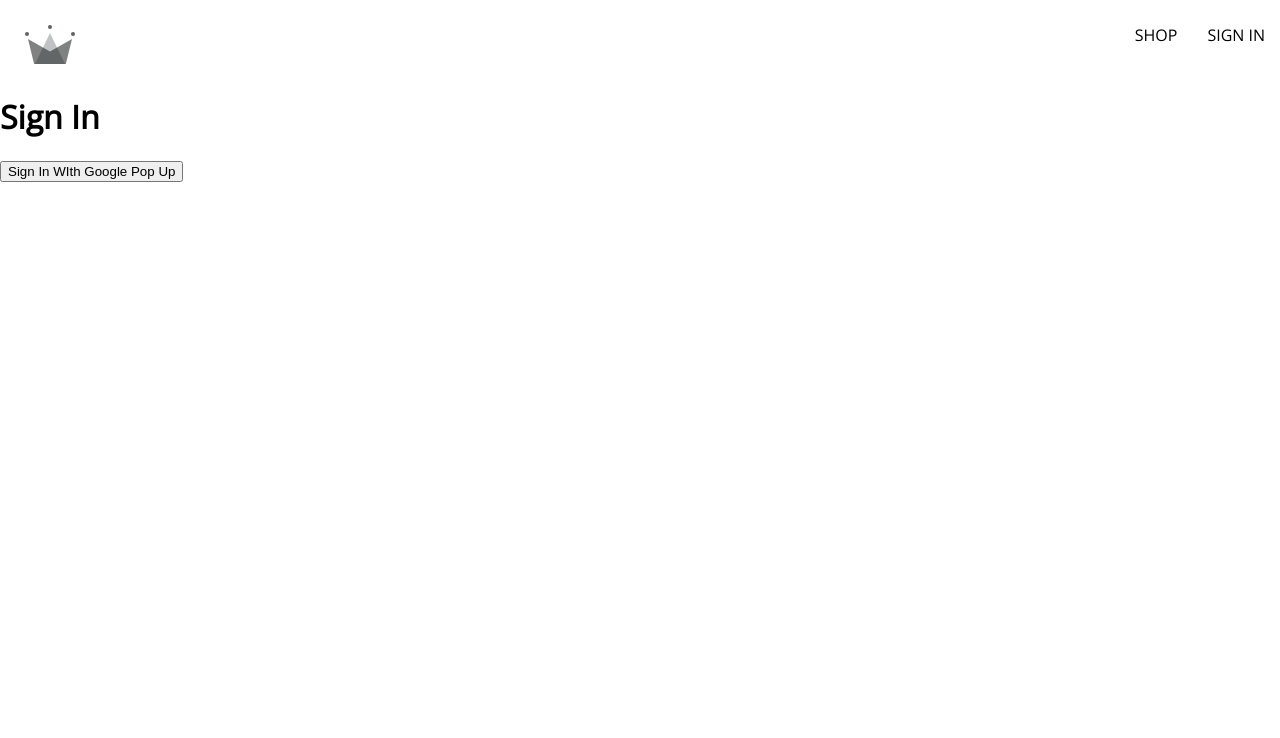
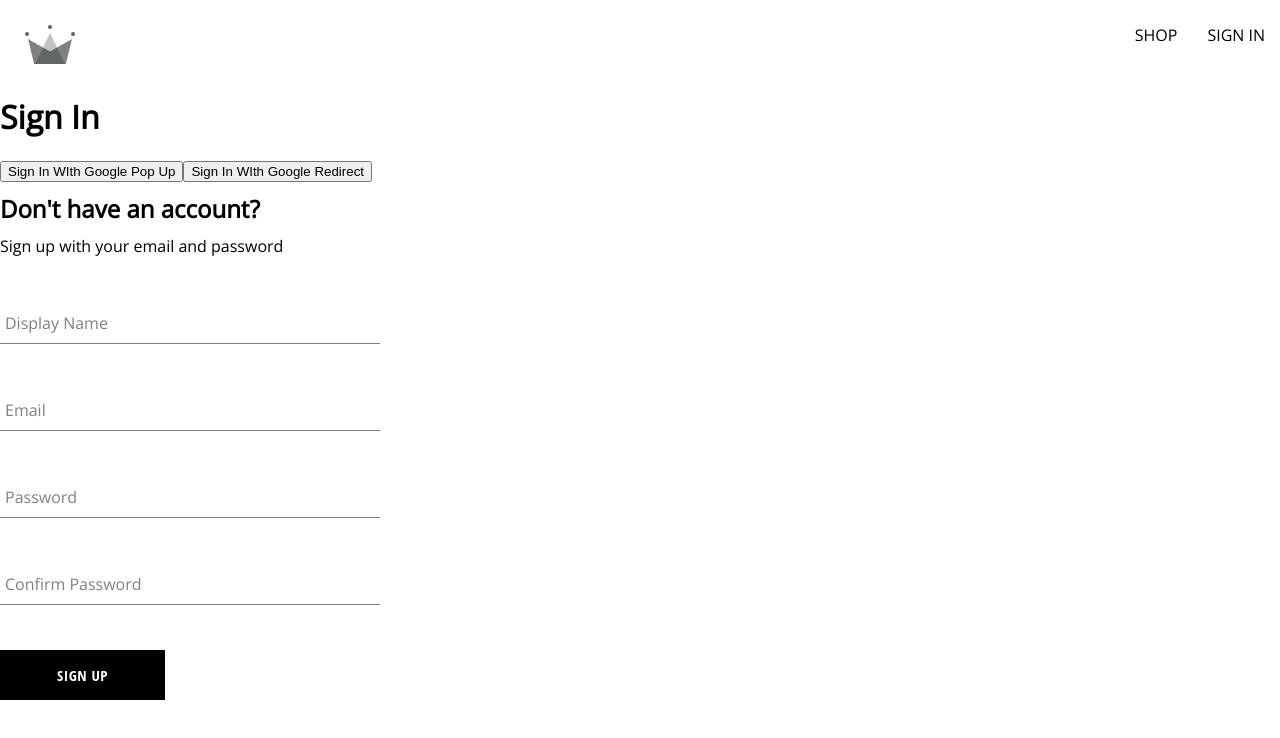
Before and after one commit to AlexanderAdedeji/clothing-phantom, a React (Create React App) app: page /sign-in in a window 1280 px wide. Shown: the top 738 px of the page. Built offline with nearby package versions, Linux system fonts and the light colour scheme.

Commit message:
created sign up component, form input component and button component

```diff
--- /dev/null
+++ b/src/components/button/button.component.jsx
@@ -0,0 +1,21 @@
+import React from "react";
+
+import "./button.styles.scss";
+
+const BUTTON_TYPE_CLASSES = {
+  google: "google-sign-in",
+  inverted: "inverted",
+};
+
+const Button = ({ children, buttonType, ...btnAttributes }) => {
+  return (
+    <button
+      className={`button-container ${BUTTON_TYPE_CLASSES[buttonType]}`}
+      {...btnAttributes}
+    >
+      {children}
+    </button>
+  );
+};
+
+export default Button;
--- /dev/null
+++ b/src/components/button/button.styles.scss
@@ -0,0 +1,46 @@
+.button-container {
+  min-width: 165px;
+  width: auto;
+  height: 50px;
+  letter-spacing: 0.5px;
+  line-height: 50px;
+  padding: 0 35px 0 35px;
+  font-size: 15px;
+  background-color: black;
+  color: white;
+  text-transform: uppercase;
+  font-family: 'Open Sans Condensed';
+  font-weight: bolder;
+  border: none;
+  cursor: pointer;
+  display: flex;
+  justify-content: center;
+
+  &:hover {
+    background-color: white;
+    color: black;
+    border: 1px solid black;
+  }
+
+  &.google-sign-in {
+    background-color: #4285f4;
+    color: white;
+
+    &:hover {
+      background-color: #357ae8;
+      border: none;
+    }
+  }
+
+  &.inverted {
+    background-color: white;
+    color: black;
+    border: 1px solid black;
+
+    &:hover {
+      background-color: black;
+      color: white;
+      border: none;
+    }
+  }
+}
--- /dev/null
+++ b/src/components/form-input/form-input.component.jsx
@@ -0,0 +1,20 @@
+import "./form-input.styles.scss";
+
+const FormInput = ({ label, ...inputAttributes }) => {
+  return (
+    <div className="group">
+      <input className="form-input" {...inputAttributes} />
+      {label && (
+        <label
+          className={`${
+            inputAttributes.value.length ? "shrink" : ""
+          } form-input-label`}
+        >
+          {label}
+        </label>
+      )}
+    </div>
+  );
+};
+
+export default FormInput;
--- /dev/null
+++ b/src/components/form-input/form-input.styles.scss
@@ -0,0 +1,54 @@
+$sub-color: grey;
+$main-color: black;
+
+@mixin shrinkLabel {
+  top: -14px;
+  font-size: 12px;
+  color: $main-color;
+}
+
+.group {
+  position: relative;
+  margin: 45px 0;
+
+  .form-input {
+    background: none;
+    background-color: white;
+    color: $sub-color;
+    font-size: 18px;
+    padding: 10px 10px 10px 5px;
+    display: block;
+    width: 100%;
+    border: none;
+    border-radius: 0;
+    border-bottom: 1px solid $sub-color;
+    margin: 25px 0;
+
+    &:focus {
+      outline: none;
+    }
+
+    &:focus ~ .form-input-label {
+      @include shrinkLabel();
+    }
+  }
+
+  input[type='password'] {
+    letter-spacing: 0.3em;
+  }
+
+  .form-input-label {
+    color: $sub-color;
+    font-size: 16px;
+    font-weight: normal;
+    position: absolute;
+    pointer-events: none;
+    left: 5px;
+    top: 10px;
+    transition: 300ms ease all;
+
+    &.shrink {
+      @include shrinkLabel();
+    }
+  }
+}
--- /dev/null
+++ b/src/components/sign-up-form/sign-up-form-component.jsx
@@ -0,0 +1,110 @@
+import { useState } from "react";
+
+import {
+  createAuthUserWithEmailAndPassword,
+  createUserDocumentFromAuth,
+} from "../../utils/firebase/firebase.utils";
+import Button from "../button/button.component";
+import FormInput from "../form-input/form-input.component";
+
+import "./sign-up-form.styles.scss"
+const defaultFormFields = {
+  displayName: "",
+  email: "",
+  password: "",
+  confirmPassword: "",
+};
+
+const SignUpForm = () => {
+  const [formFields, setFormFields] = useState(defaultFormFields);
+
+  const { displayName, email, password, confirmPassword } = formFields;
+  //   console.log(formFields);
+  const handleChange = (event) => {
+    const { name, value } = event.target;
+
+    setFormFields((prevState) => ({
+      ...prevState,
+      [name]: value,
+    }));
+  };
+
+  const resetFormFields = () => {
+    setFormFields(defaultFormFields);
+  };
+
+  const handleSubmit = async (event) => {
+    event.preventDefault();
+    if (password !== confirmPassword) return;
+
+    try {
+      const { user } = await createAuthUserWithEmailAndPassword(
+        email,
+        password
+      );
+      console.log(user);
+
+      const userDocRef = await createUserDocumentFromAuth(user, {
+        displayName,
+      });
+      resetFormFields();
+    } catch (error) {
+      if (error.code === "auth/email-already-in-use") {
+        alert("Email Already Exists");
+      }
+      console.log(error.message);
+    }
+  };
+  return (
+    <div className="sign-up-container">
+        <h2>Don't have an account?</h2>
+      <span>Sign up with your email and password</span>
+      <form
+        onSubmit={(e) => {
+          handleSubmit(e);
+        }}
+      >
+        <FormInput
+          label="Display Name"
+          type="text"
+          required
+          onChange={handleChange}
+          name="displayName"
+          value={displayName}
+        />
+
+        <FormInput
+          label="Email"
+          type="email"
+          required
+          onChange={handleChange}
+          name="email"
+          value={email}
+        />
+
+        <FormInput
+          label="Password"
+          type="password"
+          required
+          onChange={handleChange}
+          name="password"
+          value={password}
+        />
+
+        <FormInput
+          label="Confirm Password"
+          type="password"
+          required
+          onChange={handleChange}
+          name="confirmPassword"
+          value={confirmPassword}
+        />
+
+<Button type="submit" >Sign Up</Button>
+        {/* <button type="submit">Sign Up</button> */}
+      </form>
+    </div>
+  );
+};
+
+export default SignUpForm;
--- /dev/null
+++ b/src/components/sign-up-form/sign-up-form.styles.scss
@@ -0,0 +1,8 @@
+.sign-up-container{
+    display:flex;
+    flex-direction: column;
+    width: 380px;
+    h2{
+        margin:10px 0;
+    }
+}
--- a/src/routes/sign-in/sign-in.component.jsx
+++ b/src/routes/sign-in/sign-in.component.jsx
@@ -1,19 +1,46 @@
+import { useEffect } from "react";
+import { getRedirectResult } from "firebase/auth";
 import {
+  auth,
   signInWithGooglePopup,
+  signInWithGoogleRedirect,
   createUserDocumentFromAuth,
 } from "../../utils/firebase/firebase.utils";
+import SignUpForm from "../../components/sign-up-form/sign-up-form-component";
+
+
 
 const SignIn = () => {
+  useEffect(
+    () => async () => {
+      const response = await getRedirectResult(auth);
+      if (response) {
+        const userDocRef = await createUserDocumentFromAuth(response.user);
+      }
+    },
+    []
+  );
+
   const logGoogleUser = async () => {
     const { user } = await signInWithGooglePopup();
 
     const userDocRef = await createUserDocumentFromAuth(user);
   };
 
+  const logGoogleRedirectUser = async () => {
+    const { user } = await signInWithGoogleRedirect();
+    console.log(user);
+  };
+
   return (
     <div>
       <h1>Sign In</h1>
       <button onClick={logGoogleUser}>Sign In WIth Google Pop Up</button>
+      <button onClick={logGoogleRedirectUser}>
+        Sign In WIth Google Redirect
+      </button>
+
+      <SignUpForm/>
     </div>
   );
 };
--- a/src/utils/firebase/firebase.utils.js
+++ b/src/utils/firebase/firebase.utils.js
@@ -4,6 +4,7 @@ import {
   signInWithPopup,
   signInWithRedirect,
   GoogleAuthProvider,
+  createUserWithEmailAndPassword,
 } from "firebase/auth";
 import { getFirestore, doc, getDoc, setDoc } from "firebase/firestore";
 
@@ -28,33 +29,42 @@ provider.setCustomParameters({
 export const auth = getAuth();
 
 export const signInWithGooglePopup = () => signInWithPopup(auth, provider);
+export const signInWithGoogleRedirect = () =>
+  signInWithRedirect(auth, provider);
 
 export const db = getFirestore();
 
-export const createUserDocumentFromAuth = async (userAuth) => {
+export const createUserDocumentFromAuth = async (userAuth, additionalInformation) => {
+  console.log(userAuth);
+  if (!userAuth) return;
   //doc(database=> getFirestore instance, collection=> "users",identifier=> "unique id of each user" )
   const userDocRef = doc(db, "Users", userAuth.uid);
 
   //this function helps to get the documenet from firestore
   const userSnapshot = await getDoc(userDocRef);
 
-
   //check if the user already exists
   if (!userSnapshot.exists()) {
     const { displayName, email } = userAuth;
     const createdAt = new Date();
-
+    console.log(displayName);
     try {
       await setDoc(userDocRef, {
         displayName,
         email,
         createdAt,
+        ...additionalInformation
       });
     } catch (error) {
-        console.log(error.message)
+
+      console.log(error.message);
     }
+  }
+  return userDocRef;
+};
 
+export const createAuthUserWithEmailAndPassword = async (email, password) => {
+  if (!email || !password) return;
 
-  }
-  return userDocRef
+  return await createUserWithEmailAndPassword(auth, email, password);
 };
```
